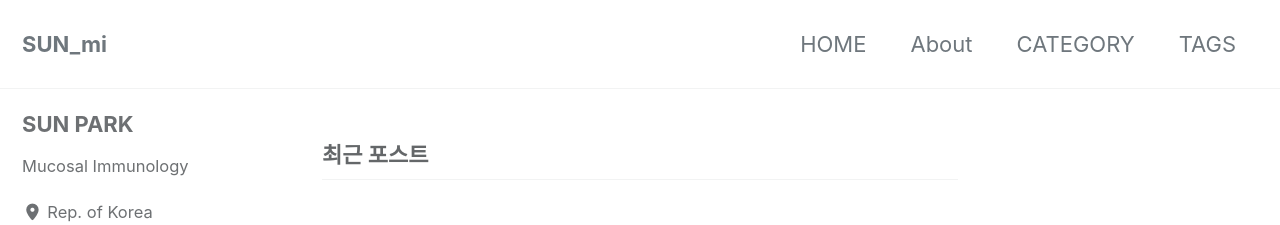
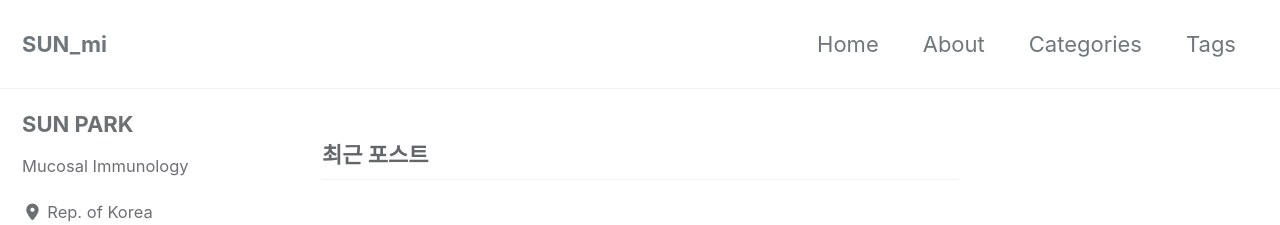
Before and after one commit to Sun980610/Sun980610.github.io, a Jekyll site: the page built from index.html, in a window 1280 px wide. Shown: the top 225 px of the page. Built offline with Jekyll 4.4.1, drawn with Linux system fonts in a browser that asks for light colours; cached includes are drawn as plain includes; the list of posts is cut into pages by our own code.

Commit message:
navigation.yml

```diff
--- a/_data/navigation.yml
+++ b/_data/navigation.yml
@@ -1,11 +1,11 @@
 # main links
 
 main:
-  - title: "HOME"
+  - title: "Home"
     url: /
   - title: "About"
     url: /about/
-  - title: "CATEGORY"
+  - title: "Categories"
     url: /categories/
-  - title: "TAGS"
+  - title: "Tags"
     url: /tags/
```
